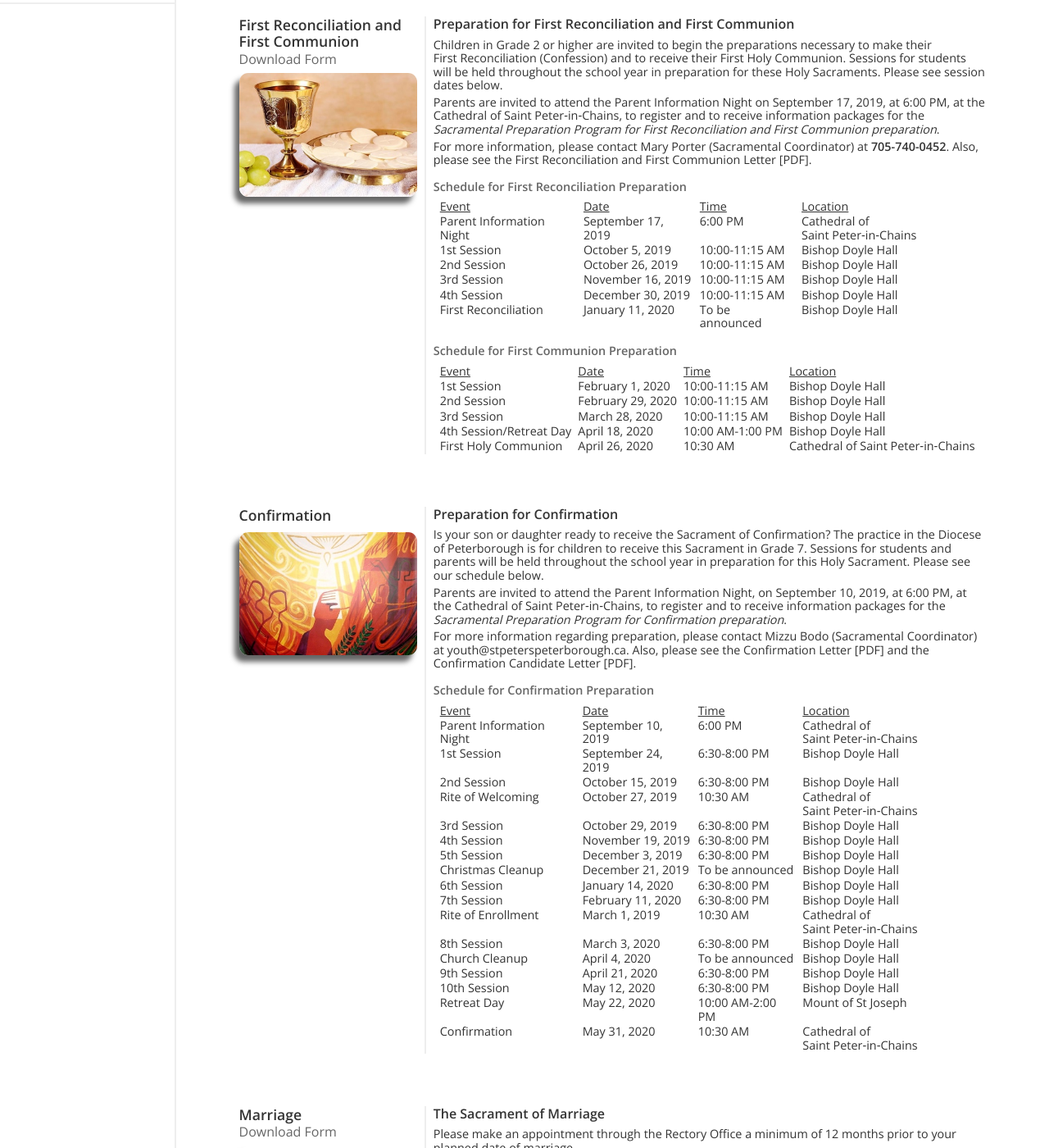
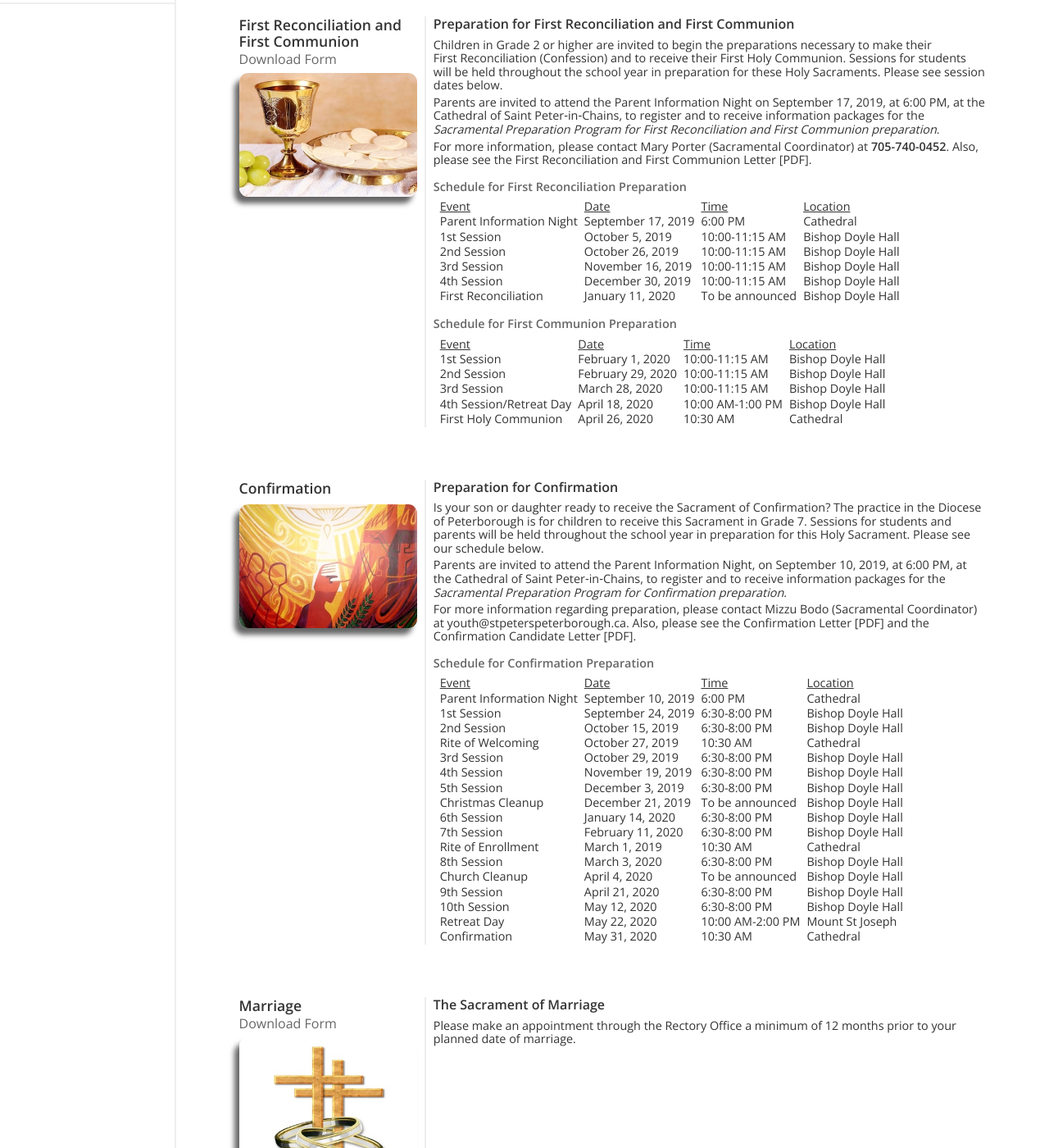
Before and after one commit to stpeterinchains/stpeterinchains.github.io, a Jekyll site: the page built from sacraments.html, in a window 1280 px wide and 1400 px high, scrolled down 883 px. Shown: the whole window at 82% size. Built offline with Jekyll 4.4.1, drawn with Linux system fonts in a browser that asks for light colours; nearby versions of some CDN libraries.

Commit message:
Updated locations and Confirmation Candidate Letter on sacraments page

```diff
--- a/_data/sacraments.yml
+++ b/_data/sacraments.yml
@@ -61,7 +61,7 @@
 
       Event                    | Date               | Time            | Location
       -----                    | ----               | ----            | --------
-      Parent Information Night | September 17, 2019 | 6:00 PM         | Cathedral of Saint&nbsp;Peter&#x2011;in&#x2011;Chains
+      Parent Information Night | September 17, 2019 | 6:00 PM         | Cathedral
       1st Session              | October 5, 2019    | 10:00-11:15 AM  | Bishop Doyle Hall
       2nd Session              | October 26, 2019   | 10:00-11:15 AM  | Bishop Doyle Hall
       3rd Session              | November 16, 2019  | 10:00-11:15 AM  | Bishop Doyle Hall
@@ -76,7 +76,7 @@
       2nd Session             | February 29, 2020 | 10:00-11:15 AM   | Bishop Doyle Hall
       3rd Session             | March 28, 2020    | 10:00-11:15 AM   | Bishop Doyle Hall
       4th Session/Retreat Day | April 18, 2020    | 10:00 AM-1:00 PM | Bishop Doyle Hall
-      First Holy Communion    | April 26, 2020    | 10:30 AM         | Cathedral of Saint&nbsp;Peter&#x2011;in&#x2011;Chains
+      First Holy Communion    | April 26, 2020    | 10:30 AM         | Cathedral
 
   -
     title: Confirmation
@@ -102,29 +102,29 @@
       Also, please see the
       [Confirmation&nbsp;Letter](/forms/Confirmation Letter.pdf)&nbsp;[PDF]
       and the
-      [Confirmation&nbsp;Candidate&nbsp;Letter](/forms/Confirmation Candidate Letter.pdf)&nbsp;[PDF].
+      [Confirmation&nbsp;Candidate&nbsp;Letter](/forms/Confirmation Candidate Letter 2019-20.pdf)&nbsp;[PDF].
 
       # Schedule for Confirmation Preparation
 
       Event                    | Date               | Time             | Location
       -----                    | ----               | ----             | --------
-      Parent Information Night | September 10, 2019 | 6:00 PM          | Cathedral of Saint&nbsp;Peter&#x2011;in&#x2011;Chains
+      Parent Information Night | September 10, 2019 | 6:00 PM          | Cathedral
       1st Session              | September 24, 2019 | 6:30-8:00 PM     | Bishop Doyle Hall
       2nd Session              | October 15, 2019   | 6:30-8:00 PM     | Bishop Doyle Hall
-      Rite of Welcoming        | October 27, 2019   | 10:30 AM         | Cathedral of Saint&nbsp;Peter&#x2011;in&#x2011;Chains
+      Rite of Welcoming        | October 27, 2019   | 10:30 AM         | Cathedral
       3rd Session              | October 29, 2019   | 6:30-8:00 PM     | Bishop Doyle Hall
       4th Session              | November 19, 2019  | 6:30-8:00 PM     | Bishop Doyle Hall
       5th Session              | December 3, 2019   | 6:30-8:00 PM     | Bishop Doyle Hall
       Christmas Cleanup        | December 21, 2019  | To be announced  | Bishop Doyle Hall
       6th Session              | January 14, 2020   | 6:30-8:00 PM     | Bishop Doyle Hall
       7th Session              | February 11, 2020  | 6:30-8:00 PM     | Bishop Doyle Hall
-      Rite of Enrollment       | March 1, 2019      | 10:30 AM         | Cathedral of Saint&nbsp;Peter&#x2011;in&#x2011;Chains
+      Rite of Enrollment       | March 1, 2019      | 10:30 AM         | Cathedral
       8th Session              | March 3, 2020      | 6:30-8:00 PM     | Bishop Doyle Hall
       Church Cleanup           | April 4, 2020      | To be announced  | Bishop Doyle Hall
       9th Session              | April 21, 2020     | 6:30-8:00 PM     | Bishop Doyle Hall
       10th Session             | May 12, 2020       | 6:30-8:00 PM     | Bishop Doyle Hall
-      Retreat Day              | May 22, 2020       | 10:00 AM-2:00 PM | Mount of St Joseph
-      Confirmation             | May 31, 2020       | 10:30 AM         | Cathedral of Saint&nbsp;Peter&#x2011;in&#x2011;Chains
+      Retreat Day              | May 22, 2020       | 10:00 AM-2:00 PM | Mount St Joseph
+      Confirmation             | May 31, 2020       | 10:30 AM         | Cathedral
 
   -
     title: Marriage
```
Also changed, not shown: 2 other files.
